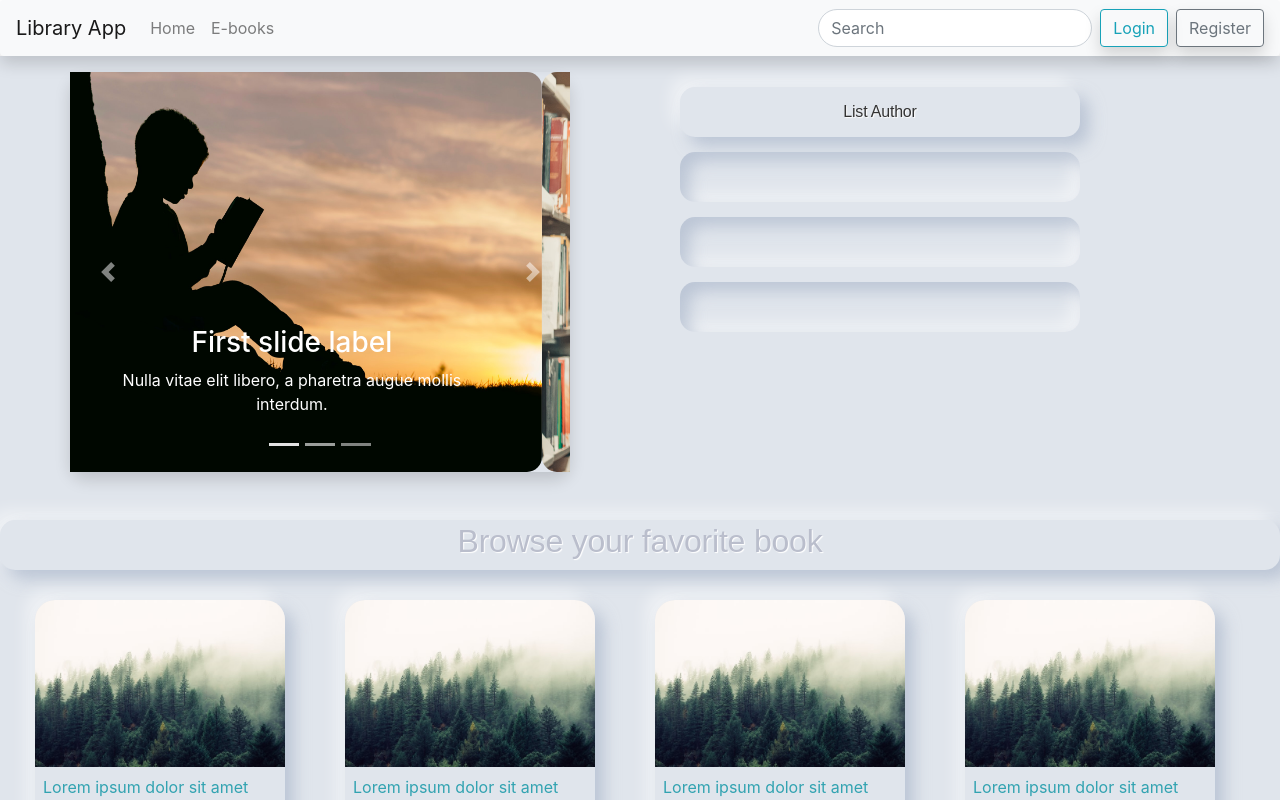
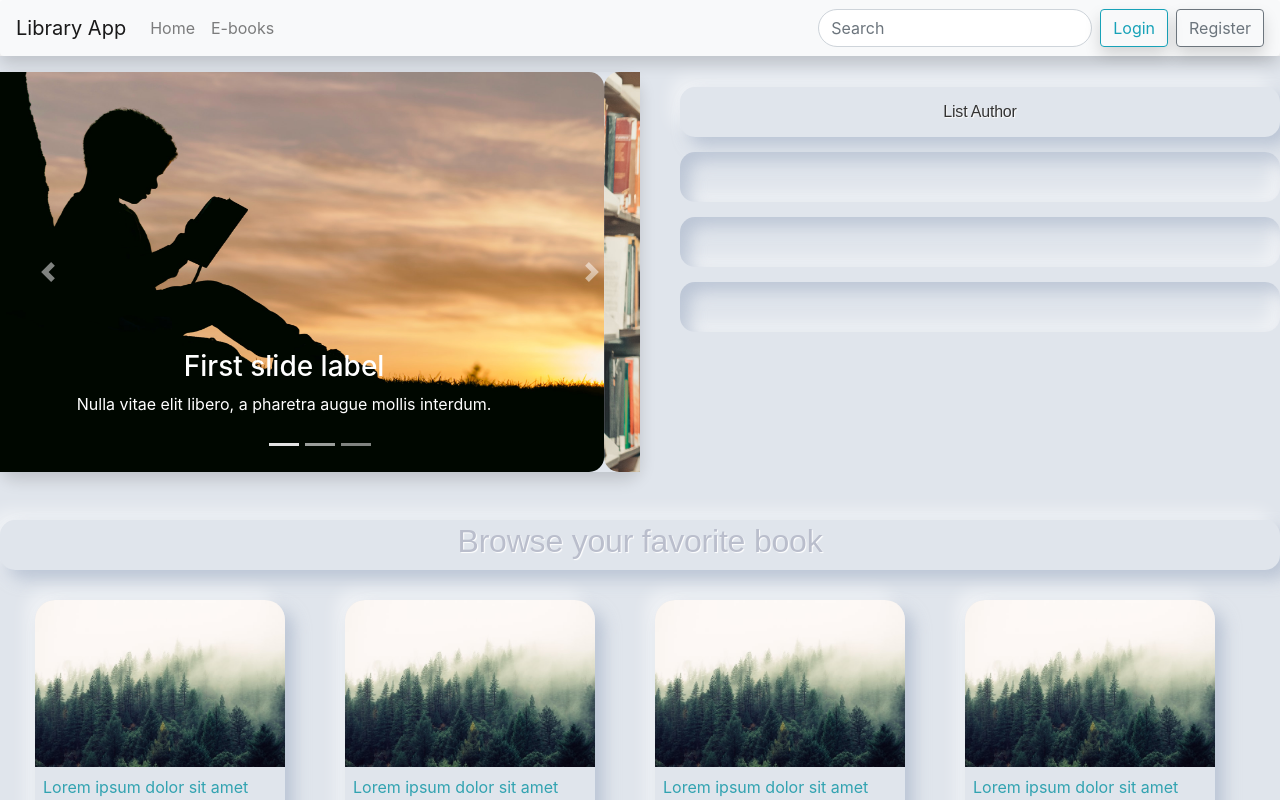
Before and after one commit to luthfidev/muhilibrary-reactjs, a React (Create React App) app: page /test in a window 1280 px wide. Shown: the top 800 px of the page. Built offline with nearby package versions, Linux system fonts and the light colour scheme; what redux-promise-middleware would draw is missing.

Commit message:
Update style.css

```diff
--- a/src/assets/css/style.css
+++ b/src/assets/css/style.css
@@ -34,7 +34,7 @@ html, body, #root {
     justify-content: center;
     height: 50px;
     margin-right: 4rem;
-    width: 400px;
+    width: 100%;
     font-family: 'Montserrat', sans-serif;
     letter-spacing: -0.2px;
     color: #333333;
@@ -50,7 +50,7 @@ html, body, #root {
     display: flex;
     height: 50px;
     margin-right: 4rem;
-    width: 400px;
+    width: 100%;
   }
 
   .landing-card-title {
@@ -100,7 +100,8 @@ html, body, #root {
   .card-book-btn {
     text-decoration: none;
   }
-  .card-book-btn  a{
+
+  .card-book-btn  .btn-borrow{
     display: inline-block;
     padding: 10px 20px;
     margin-top: 15px;
@@ -111,7 +112,7 @@ html, body, #root {
     box-shadow: -4px -4px 15px rgba(255,255,255,1), 4px 4px 15px rgba(0,0,0,0.1);
   }
 
-  .card-book-btn  a:hover{
+  .card-book-btn  .btn-borrow:hover{
     box-shadow: inset -4px -4px 10px rgba(255,255,255,0.5), inset 4px 4px 10px rgba(0,0,0,0.1);
 
   }
@@ -125,7 +126,7 @@ html, body, #root {
  */
 
   .caraousel-landing {
-    width: 500px;
+    width: 100%;
     height: 400px;
     border-radius: 15px;
   }
```
